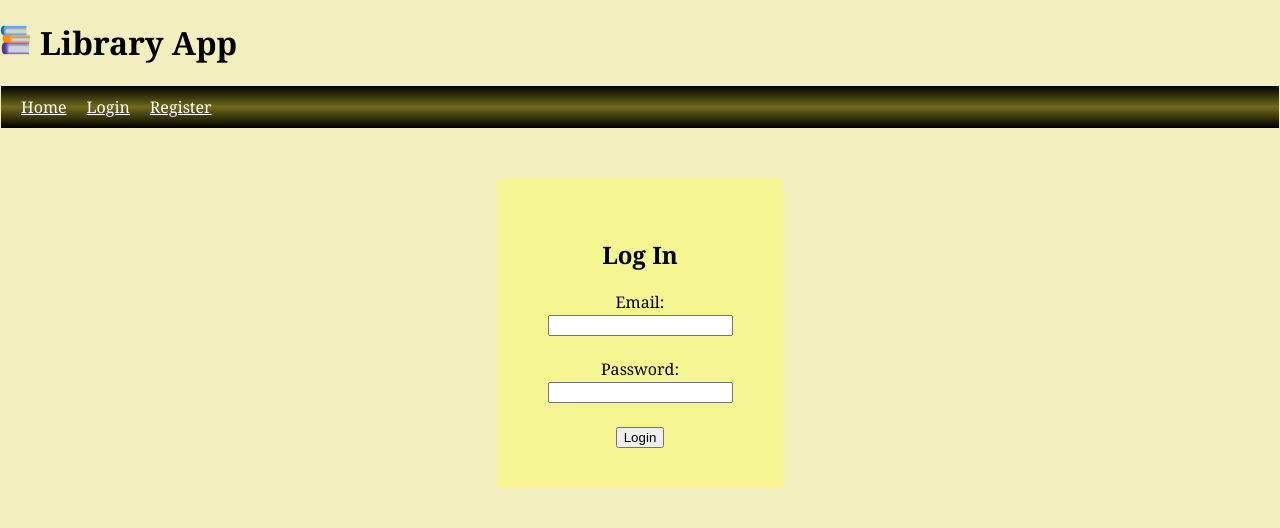
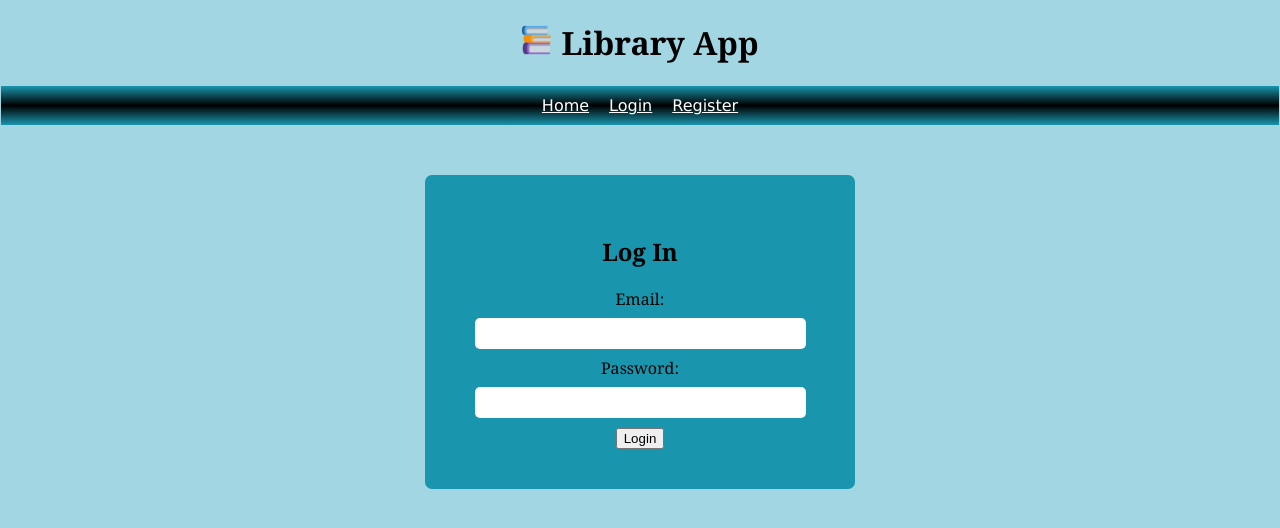
Before and after one commit to iiliev84/BookBuddy, a React (Vite) app: page /login in a window 1280 px wide. Shown: the top 528 px of the page. Built offline with nearby package versions, Linux system fonts and the light colour scheme.

Commit message:
updated css styling

```diff
--- a/src/components/Login.jsx
+++ b/src/components/Login.jsx
@@ -50,7 +50,6 @@ function LogIn({setToken}){
                     required
                 />
             </label>
-            <br/><br/>
             <label>
                 Password: <input
                     name = "password"
@@ -59,7 +58,6 @@ function LogIn({setToken}){
                     required
                 />
             </label>
-            <br/><br/>
             <button type="submit">Login</button>
         </form>
         </div>
--- a/src/components/Register.jsx
+++ b/src/components/Register.jsx
@@ -55,21 +55,18 @@ function Register() {
                     required
                     onChange={(e) => setFirstName(e.target.value)} />
                 </label>
-                <br/><br/>
                 <label>
                     Last Name: <input
                     value = {lastname}
                     required
                     onChange={(e) => setLastName(e.target.value)} />
                 </label>
-                <br/><br/>
                 <label>
                     Email: <input
                     value = {email}
                     required
                     onChange={(e) => setEmail(e.target.value)} />
                 </label>
-                <br/><br/>
                 <label>
                     Password: <input
                     type="password"
@@ -79,7 +76,6 @@ function Register() {
                     required
                     onChange={(e) => setPassword(e.target.value)} />
                 </label>
-                <br/><br/>
                 <button>Submit</button>
                 <p><button><Link to="/login">Login</Link> </button> if you have an account.</p>
             </form>
--- a/src/components/SingleBook.jsx
+++ b/src/components/SingleBook.jsx
@@ -29,7 +29,7 @@ function SingleBook({token}) {
   };
 
   return (
-    <div>
+    <div className="single-book-container">
       {book && (
         <div key={book.id} className="single-book">
           <p> <strong>Title:</strong> {book.title} </p>
@@ -52,11 +52,12 @@ function SingleBook({token}) {
               Reserve Book
             </button>
           )}
+          <br />
+          <button className="button-back" onClick={() => navigate("/books")}>
+            Back
+          </button>
         </div>
       )}
-      <button className="button-back" onClick={() => navigate("/books")}>
-        Back
-      </button>
     </div>
   );
 };
--- a/src/index.css
+++ b/src/index.css
@@ -1,6 +1,6 @@
 body {
   font-family: Georgia, serif;
-  background-color: #f2eebd;
+  background-color: #A1D6E2;
   margin: 0;
   padding: 0;
 }
@@ -16,11 +16,19 @@ body {
   display: block;
   text-align: center;
   padding: 40px;
-  background-color: rgb(245, 245, 145);
-  width: 207px;
+  background-color: #1995AD;
+  width: 350px;
   margin: auto;
   margin-top: 50px;
   border-radius: 7px;
+}
+
+.register-container input, .login-container input {
+  width: 90%;
+  padding: 8px;
+  margin: 8px;
+  border: none;
+  border-radius: 5px;
 }
 
 .books-container {
@@ -45,7 +53,7 @@ body {
 }
 
 .book-unknown {
-  color: darkgoldenrod;
+  color: rgb(146, 105, 1);
   font-family: monospace;
   font-size: large;
   font-weight: bold;
@@ -89,10 +97,28 @@ body {
   height: 385px;
 }
 
+.single-book-container {
+  display:block;
+  margin: 3px;
+  padding: 3px;
+  text-align: center;
+}
+
+.single-book {
+  display:inline-block;
+  border: 1px solid;
+  margin: 5px;
+  padding: 10px;
+  text-align: center;
+  width:25%
+}
+
+
 .navbar {
-  background: linear-gradient(black , rgb(113, 106, 27), black);
+  background: linear-gradient(#1995AD, black,#1995AD);
   padding: 10px;
-  font-size: medium;
+  font-family:Verdana, Geneva, Tahoma, sans-serif;
+  text-align: center;
   margin: 1px;
 }
 
@@ -102,5 +128,10 @@ body {
 }
 
 .nav-link:hover {
-  color: rgb(217, 236, 9);
+  color: yellow;
 }
+
+h1 {
+  display:block;
+  text-align: center;
+  }
```
